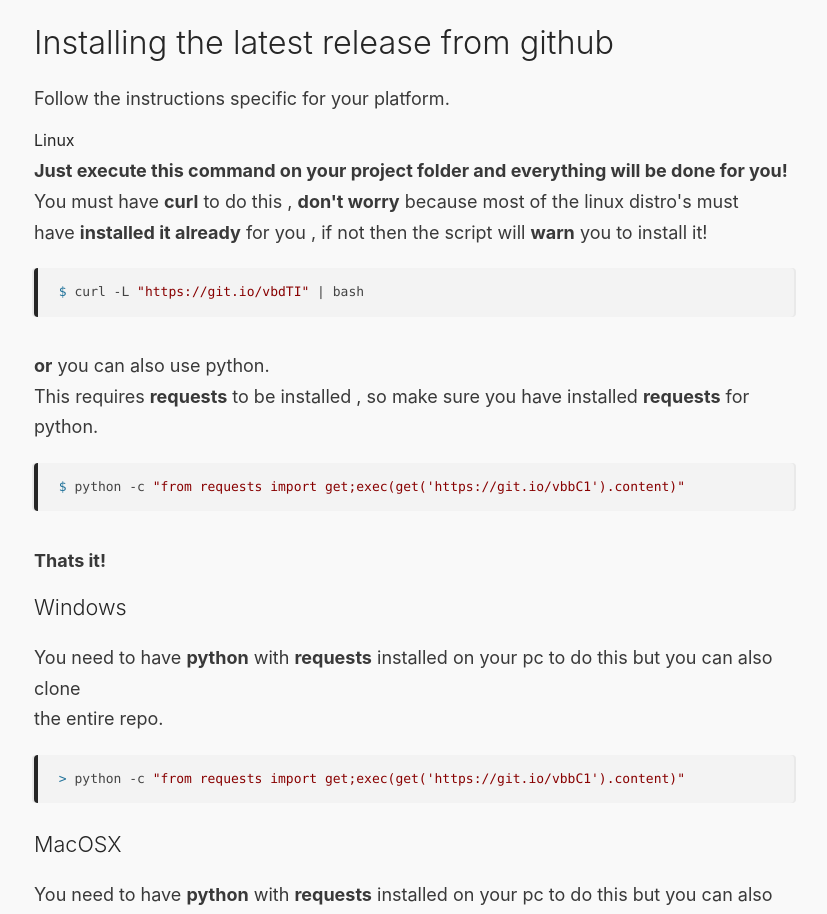
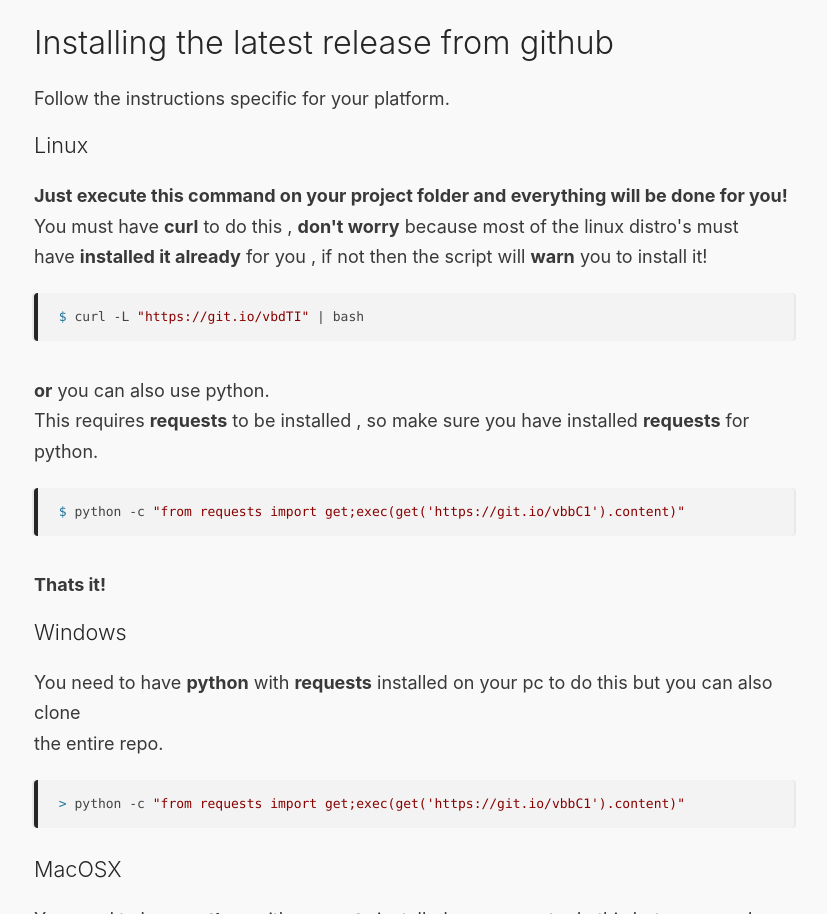
Before and after one commit to antony-jr/QArchive, a plain HTML site: page docs/Installation.html in a window 1280 px wide. Shown: the part 800-1714 px from the top of the page, without its empty margins (396-1223 px from the left). Drawn offline with nearby package versions, Linux system fonts and the light colour scheme.

Commit message:
Update site!

```diff
--- a/docs/Installation.html
+++ b/docs/Installation.html
@@ -24,7 +24,7 @@
 </ul>
 <h2><a class="anchor" aria-hidden="true" name="installing-the-latest-release-from-github"></a><a href="#installing-the-latest-release-from-github" aria-hidden="true" class="hash-link" ><svg aria-hidden="true" height="16" version="1.1" viewBox="0 0 16 16" width="16"><path fill-rule="evenodd" d="M4 9h1v1H4c-1.5 0-3-1.69-3-3.5S2.55 3 4 3h4c1.45 0 3 1.69 3 3.5 0 1.41-.91 2.72-2 3.25V8.59c.58-.45 1-1.27 1-2.09C10 5.22 8.98 4 8 4H4c-.98 0-2 1.22-2 2.5S3 9 4 9zm9-3h-1v1h1c1 0 2 1.22 2 2.5S13.98 12 13 12H9c-.98 0-2-1.22-2-2.5 0-.83.42-1.64 1-2.09V6.25c-1.09.53-2 1.84-2 3.25C6 11.31 7.55 13 9 13h4c1.45 0 3-1.69 3-3.5S14.5 6 13 6z"></path></svg></a>Installing the latest release from github</h2>
 <p>Follow the instructions specific for your platform.</p>
-<h4><a class="anchor" aria-hidden="true" name="linux"></a><a href="#linux" aria-hidden="true" class="hash-link" ><svg aria-hidden="true" height="16" version="1.1" viewBox="0 0 16 16" width="16"><path fill-rule="evenodd" d="M4 9h1v1H4c-1.5 0-3-1.69-3-3.5S2.55 3 4 3h4c1.45 0 3 1.69 3 3.5 0 1.41-.91 2.72-2 3.25V8.59c.58-.45 1-1.27 1-2.09C10 5.22 8.98 4 8 4H4c-.98 0-2 1.22-2 2.5S3 9 4 9zm9-3h-1v1h1c1 0 2 1.22 2 2.5S13.98 12 13 12H9c-.98 0-2-1.22-2-2.5 0-.83.42-1.64 1-2.09V6.25c-1.09.53-2 1.84-2 3.25C6 11.31 7.55 13 9 13h4c1.45 0 3-1.69 3-3.5S14.5 6 13 6z"></path></svg></a>Linux</h4>
+<h3><a class="anchor" aria-hidden="true" name="linux"></a><a href="#linux" aria-hidden="true" class="hash-link" ><svg aria-hidden="true" height="16" version="1.1" viewBox="0 0 16 16" width="16"><path fill-rule="evenodd" d="M4 9h1v1H4c-1.5 0-3-1.69-3-3.5S2.55 3 4 3h4c1.45 0 3 1.69 3 3.5 0 1.41-.91 2.72-2 3.25V8.59c.58-.45 1-1.27 1-2.09C10 5.22 8.98 4 8 4H4c-.98 0-2 1.22-2 2.5S3 9 4 9zm9-3h-1v1h1c1 0 2 1.22 2 2.5S13.98 12 13 12H9c-.98 0-2-1.22-2-2.5 0-.83.42-1.64 1-2.09V6.25c-1.09.53-2 1.84-2 3.25C6 11.31 7.55 13 9 13h4c1.45 0 3-1.69 3-3.5S14.5 6 13 6z"></path></svg></a>Linux</h3>
 <p><strong>Just execute this command on your project folder and everything will be done for you!</strong>   <br>
 You must have <strong>curl</strong> to do this , <strong>don't worry</strong> because most of the linux distro's must<br>
 have <strong>installed it already</strong> for you , if not then the script will <strong>warn</strong> you to install it!</p>
```
